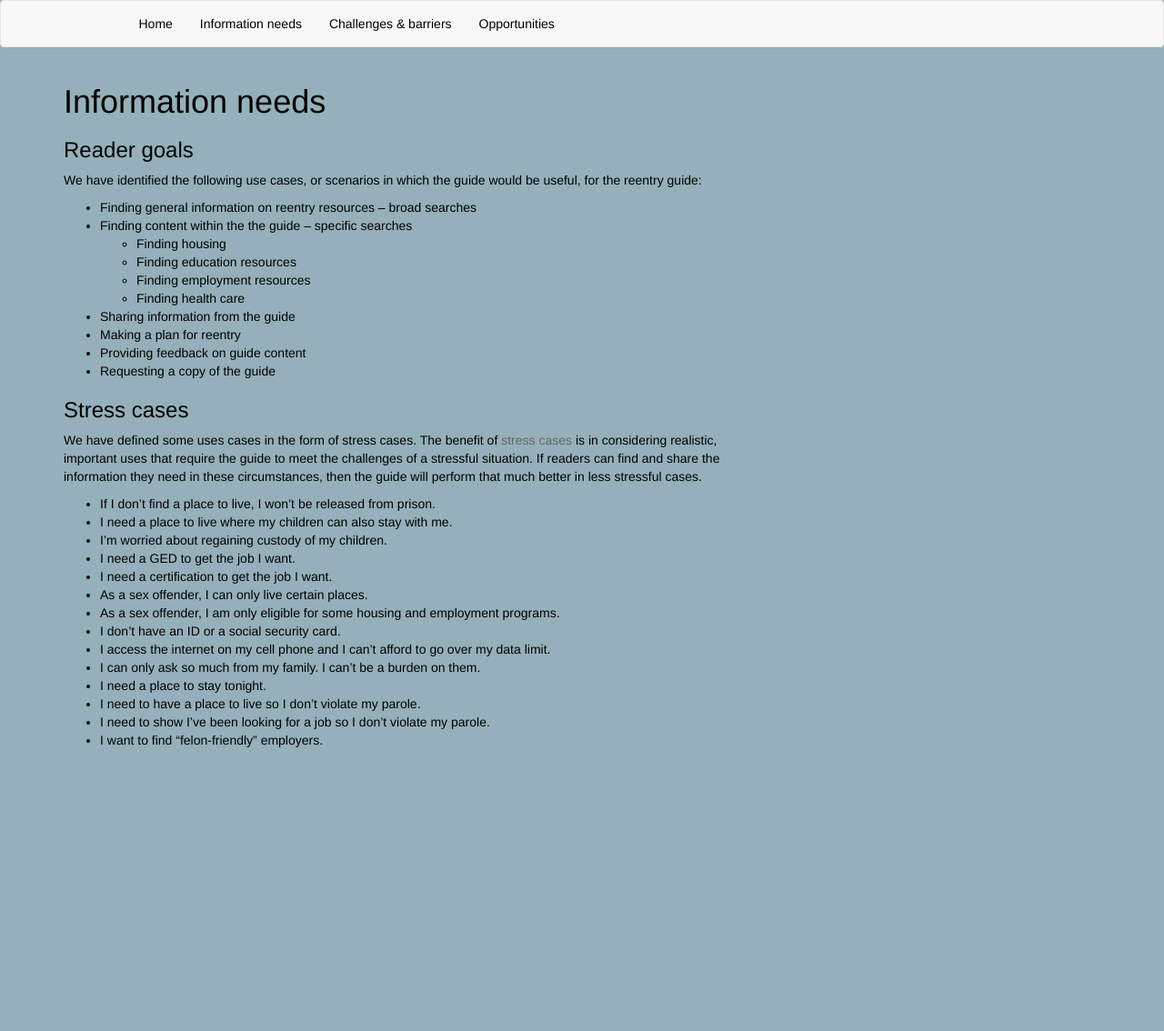
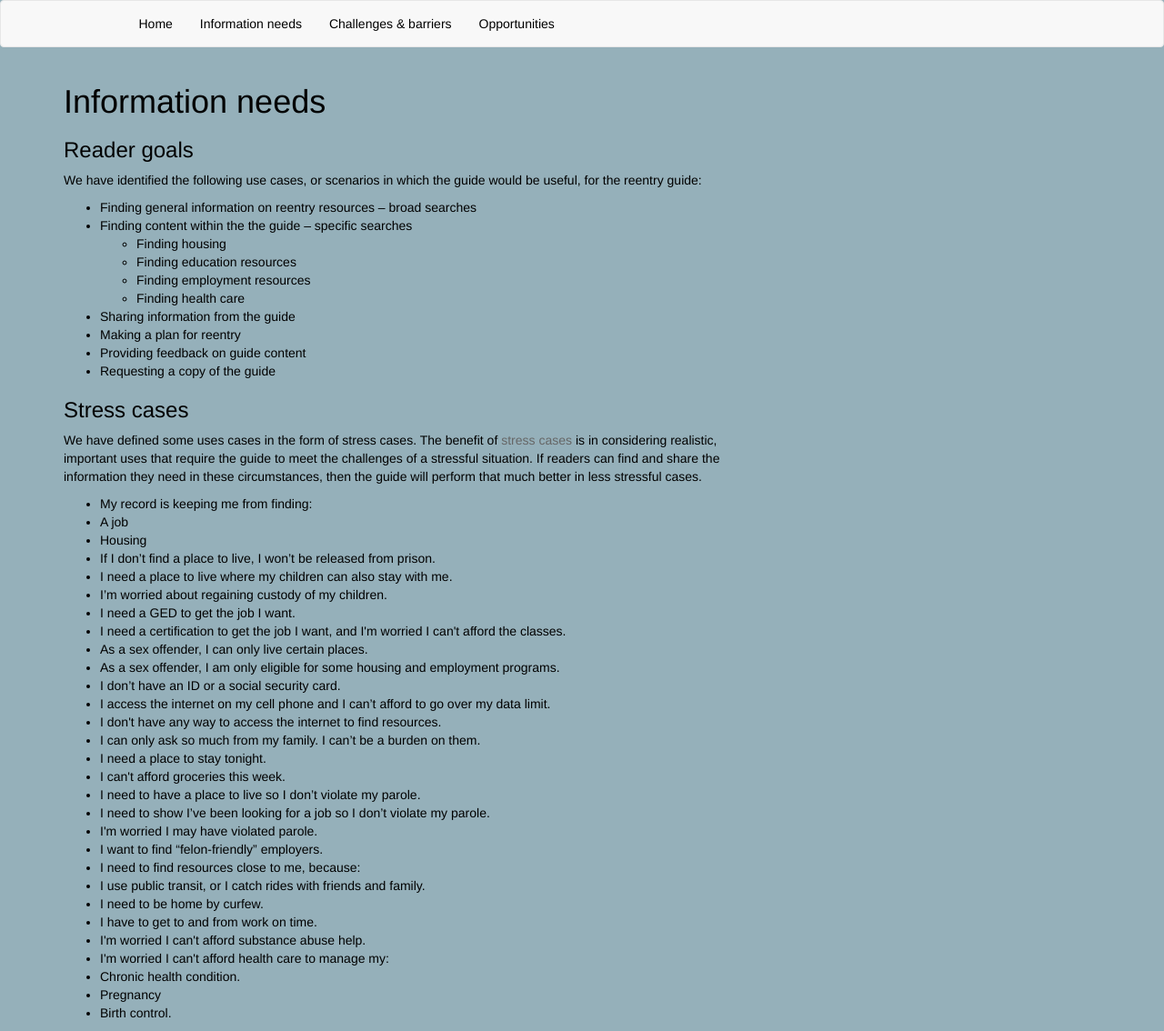
Before and after one commit to evz/access2justice, a Jekyll site: the page built from info-needs.html, in a window 1280 px wide. Shown: the whole page at 91% size. Built offline with Jekyll 4.4.1, drawn with Linux system fonts in a browser that asks for light colours; nearby versions of some CDN libraries; before the commit the page ends 900 px from its top, so only the background shows below that.

Commit message:
Update info-needs.html

```diff
--- a/info-needs.html
+++ b/info-needs.html
@@ -56,6 +56,14 @@ the guide will perform that much better in less stressful cases.
 </p>
 <ul>
     <li>
+        My record is keeping me from finding:
+        <li>
+            A job
+    </li>
+    <li>Housing
+    </li>
+    </li>
+    <li>
         If I don’t find a place to live, I won’t be released from prison.
     </li>
     <li>
@@ -68,7 +76,7 @@ the guide will perform that much better in less stressful cases.
         I need a GED to get the job I want.
     </li>
     <li>
-        I need a certification to get the job I want.
+        I need a certification to get the job I want, and I'm worried I can't afford the classes.
     </li>
     <li>
         As a sex offender, I can only live certain places.
@@ -83,10 +91,16 @@ the guide will perform that much better in less stressful cases.
         I access the internet on my cell phone and I can’t afford to go over my data limit.
     </li>
     <li>
+        I don't have any way to access the internet to find resources.
+    </li>
+    <li>
         I can only ask so much from my family. I can’t be a burden on them.
     </li>
     <li>
         I need a place to stay tonight.
+    </li>
+    <li>
+        I can't afford groceries this week.
     </li>
     <li>
         I need to have a place to live so I don’t violate my parole.
@@ -95,7 +109,36 @@ the guide will perform that much better in less stressful cases.
         I need to show I’ve been looking for a job so I don’t violate my parole.
     </li>
     <li>
+        I'm worried I may have violated parole.
+    </li>
+    <li>
         I want to find “felon-friendly” employers.
+    </li>
+    <li>
+        I need to find resources close to me, because:
+        <li>
+            I use public transit, or I catch rides with friends and family.
+        </li>
+        <li>
+            I need to be home by curfew.
+        </li>
+        <li>
+           I have to get to and from work on time.
+        </li>
+    </li>
+<li>
+    I'm worried I can't afford substance abuse help.
+</li>
+<li>I'm worried I can't afford health care to manage my:
+    <li>
+        Chronic health condition.
+</li>
+<li>
+    Pregnancy
+</li>
+<li>Birth control.
+</li>
+</li>
 </ul>
 <!-- and here -->
 
```
